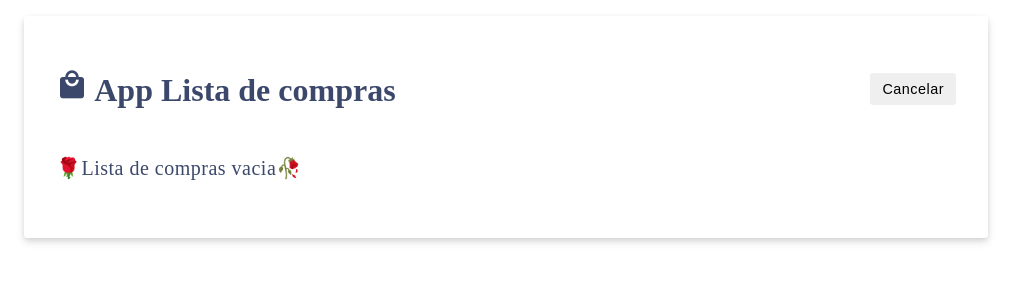
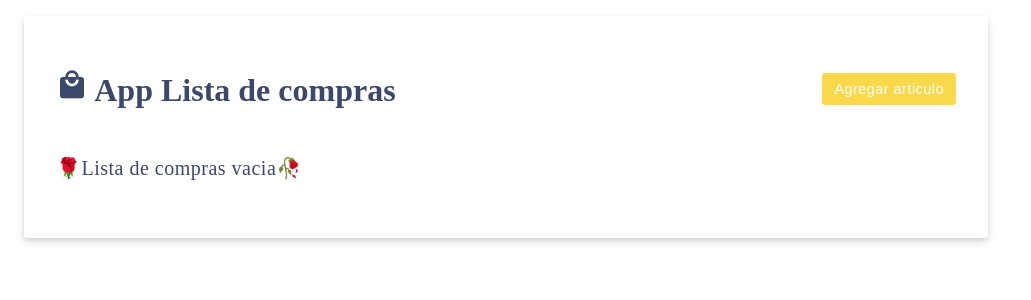
Before and after one commit to youhali/VueJs-ShoppingCart-De, a Vue app: page / in a window 1280 px wide. Shown: the top 300 px of the page, without its empty margins (0-1031 px from the left). Built offline with nearby package versions, Linux system fonts and the light colour scheme.

Commit message:
Pequeños cambios🐋

```diff
--- a/src/App.vue
+++ b/src/App.vue
@@ -20,8 +20,8 @@ const habilitarFormulario =ref (false);
 <template>
   <div class="header">
     <h1> <i class="material-icons shopping-cart-icon">local_mall</i> {{ header }}</h1>
-  <button  v-if="true" class="btn">Cancelar</button>
-  <button v-if="habilitarFormulario" class="btn btn-primary">Agregar articulo</button>
+  <button  v-if ="!habilitarFormulario" @click= "habilitarFormulario=true" class="btn btn-primary">Agregar articulo</button>
+  <button  v-else @click= "habilitarFormulario=false" class="btn">Cancelar</button>
   </div>
   <form v-if="habilitarFormulario" v-on:submit.prevent="saveItem" class="add-item form">
     <!-- Input de Nuevo Articulo -->
```
